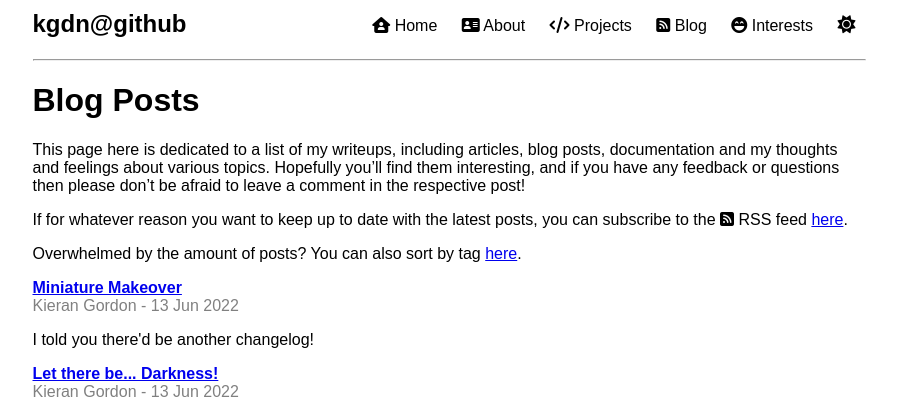
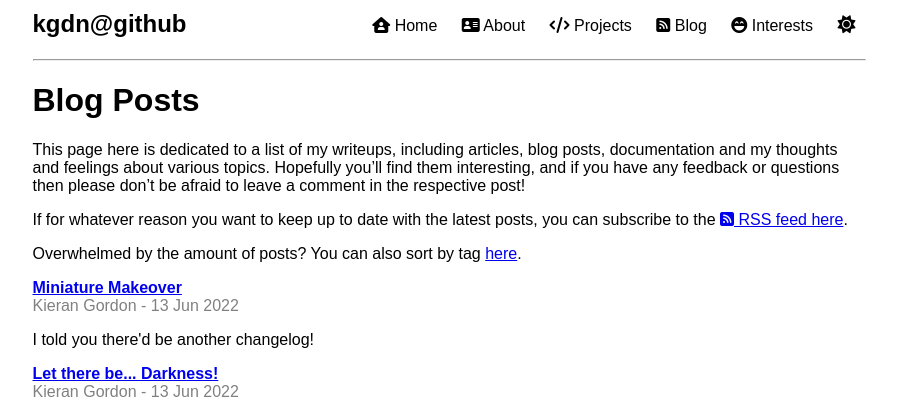
Before and after one commit to kgdn/kgdn.github.io, a Jekyll site: the page built from blog.md, in a window 1280 px wide. Shown: the top 402 px of the page, without its empty margins (191-1088 px from the left). Built offline with Jekyll 4.4.1, drawn with Linux system fonts in a browser that asks for light colours.

Commit message:
Update blog formatting

```diff
--- a/blog.md
+++ b/blog.md
@@ -5,6 +5,6 @@ layout: posts
 ---
 This page here is dedicated to a list of my writeups, including articles, blog posts, documentation and my thoughts and feelings about various topics. Hopefully you'll find them interesting, and if you have any feedback or questions then please don't be afraid to leave a comment in the respective post!
 
-If for whatever reason you want to keep up to date with the latest posts, you can subscribe to the <i class="fa-solid fa-square-rss"></i> RSS feed [here](/feed.xml).
+If for whatever reason you want to keep up to date with the latest posts, you can subscribe to the [<i class="fa-solid fa-square-rss"></i> RSS feed here](/feed.xml).
 
 Overwhelmed by the amount of posts? You can also sort by tag [here](/tags.md).
```
